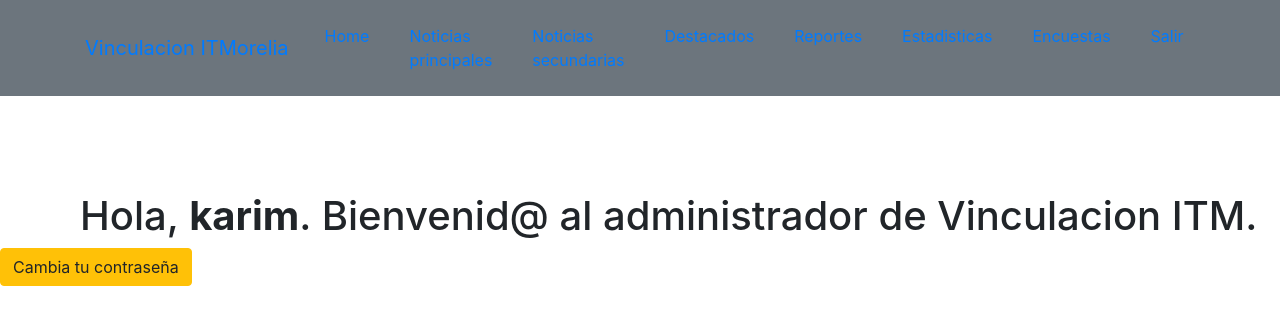
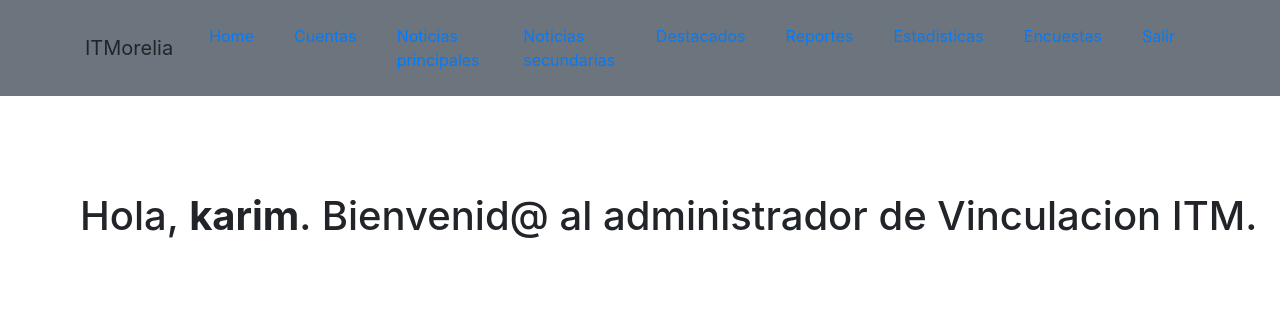
Before and after one commit to Kareem240/VinculacionITM, a PHP site: page /vinculacionitm/admin/welcome.php in a window 1280 px wide. Shown: the top 325 px of the page. Run offline with PHP 8.4, Linux system fonts and the light colour scheme; a user stored in the database is signed in.

Commit message:
Admin 0.3

```diff
--- a/admin/head.php
+++ b/admin/head.php
@@ -18,18 +18,20 @@
     <script src="https://cdn.jsdelivr.net/npm/popper.js@1.16.0/dist/umd/popper.min.js" integrity="sha384-Q6E9RHvbIyZFJoft+2mJbHaEWldlvI9IOYy5n3zV9zzTtmI3UksdQRVvoxMfooAo" crossorigin="anonymous"></script>
     <script src="https://stackpath.bootstrapcdn.com/bootstrap/4.4.1/js/bootstrap.min.js" integrity="sha384-wfSDF2E50Y2D1uUdj0O3uMBJnjuUD4Ih7YwaYd1iqfktj0Uod8GCExl3Og8ifwB6" crossorigin="anonymous"></script>
 
-    <nav class="navbar navbar-expand-lg bg-secondary fixed-top" id="mainNav">
-            <div class="container"><a class="navbar-brand js-scroll-trigger" href="#page-top">Vinculacion ITMorelia</a>
+
+    <nav class="navbar navbar-expand-lg bg-secondary fixed-top " id="mainNav" >
+            <div class="container"><a class="navbar-brand js-scroll-trigger" >ITMorelia</a>
                 <button class="navbar-toggler navbar-toggler-right font-weight-bold bg-primary text-white rounded" type="button" data-toggle="collapse" data-target="#navbarResponsive" aria-controls="navbarResponsive" aria-expanded="false" aria-label="Toggle navigation">Menu <i class="fas fa-bars"></i></button>
                 <div class="collapse navbar-collapse" id="navbarResponsive">
                     <ul class="navbar-nav ml-auto">
                         <li class="nav-item mx-0 mx-lg-1"><a class="nav-link py-3 px-0 px-lg-3 rounded js-scroll-trigger" href="http://localhost/carrito/admin">Home</a></li>
-                        <li class="nav-item mx-0 mx-lg-1"><a class="nav-link py-3 px-0 px-lg-3 rounded js-scroll-trigger" href="http://localhost/carrito/admin/vistas/admCuentas.php">Noticias principales</a></li>
-                        <li class="nav-item mx-0 mx-lg-1"><a class="nav-link py-3 px-0 px-lg-3 rounded js-scroll-trigger" href="http://localhost/carrito/admin/vistas/admProductos.php">Noticias secundarias</a></li>
-                        <li class="nav-item mx-0 mx-lg-1"><a class="nav-link py-3 px-0 px-lg-3 rounded js-scroll-trigger" href="http://localhost/carrito/admin/vistas/comentarios.php">Destacados</a></li>
-                        <li class="nav-item mx-0 mx-lg-1"><a class="nav-link py-3 px-0 px-lg-3 rounded js-scroll-trigger" href="http://localhost/carrito/admin/includes/logout.php">Reportes</a>
-                        <li class="nav-item mx-0 mx-lg-1"><a class="nav-link py-3 px-0 px-lg-3 rounded js-scroll-trigger" href="http://localhost/carrito/admin/includes/logout.php">Estadisticas</a>
-                        <li class="nav-item mx-0 mx-lg-1"><a class="nav-link py-3 px-0 px-lg-3 rounded js-scroll-trigger" href="http://localhost/carrito/admin/includes/logout.php">Encuestas</a>
+                        <li class="nav-item mx-0 mx-lg-1"><a class="nav-link py-3 px-0 px-lg-3 rounded js-scroll-trigger" href="http://localhost/carrito/admin/vistas/">Cuentas</a></li>
+                        <li class="nav-item mx-0 mx-lg-1"><a class="nav-link py-3 px-0 px-lg-3 rounded js-scroll-trigger" href="http://localhost/carrito/admin/vistas/">Noticias principales</a></li>
+                        <li class="nav-item mx-0 mx-lg-1"><a class="nav-link py-3 px-0 px-lg-3 rounded js-scroll-trigger" href="http://localhost/vinculacionitm/admin/">Noticias secundarias</a></li>
+                        <li class="nav-item mx-0 mx-lg-1"><a class="nav-link py-3 px-0 px-lg-3 rounded js-scroll-trigger" href="http://localhost/vinculacionitm/admin/">Destacados</a></li>
+                        <li class="nav-item mx-0 mx-lg-1"><a class="nav-link py-3 px-0 px-lg-3 rounded js-scroll-trigger" href="http://localhost/vinculacionitm/admin/">Reportes</a>
+                        <li class="nav-item mx-0 mx-lg-1"><a class="nav-link py-3 px-0 px-lg-3 rounded js-scroll-trigger" href="http://localhost/vinculacionitm/admin/">Estadisticas</a>
+                        <li class="nav-item mx-0 mx-lg-1"><a class="nav-link py-3 px-0 px-lg-3 rounded js-scroll-trigger" href="http://localhost/vinculacionitm/admin/">Encuestas</a>
                         <li class="nav-item mx-0 mx-lg-1"><a class="nav-link py-3 px-0 px-lg-3 rounded js-scroll-trigger" href="http://localhost/vinculacionitm/admin/logout.php">Salir</a>
                         </li>
                     </ul>
--- a/admin/welcome.php
+++ b/admin/welcome.php
@@ -23,9 +23,9 @@ if(!isset($_SESSION["loggedin"]) || $_SESSION["loggedin"] !== true){
         <h1 style="text-indent: 80px">Hola, <b><?php echo htmlspecialchars($_SESSION["username"]); ?></b>. Bienvenid@ al administrador de Vinculacion ITM.</h1>
 
     </div>
-    <p>
+  <!--  <p>
         <a href="reset-password.php" class="btn btn-warning">Cambia tu contraseña</a>
-    </p>
+    </p> -->
 
 
 </body>
```
